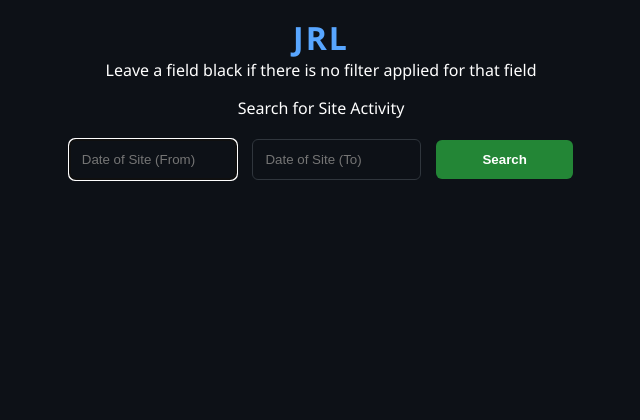
After one commit to ernmin/site-activity, a Flask app: page /date in a window 1280 px wide. The commit adds this page. Shown: the top 420 px of the page, without its empty margins (319-959 px from the left). Run offline with Flask 3, Linux system fonts and the light colour scheme.

Commit message:
Create files for searching for date Create 2 fields for date from and date to

```diff
--- a/front-end/app.py
+++ b/front-end/app.py
@@ -1,12 +1,21 @@
 from flask import Flask, render_template, request, jsonify
+# from date import
 import requests
 import pandas as pd
 
 app = Flask(__name__)
 
+# app.register_blueprint()
+
 @app.route('/')
 def index():
     return render_template('index.html')
+
+@app.route('/date')
+def date():
+    return render_template('date.html')
+
+#EXPLORE FLASK BLUEPRINTS
 
 
 @app.route("/rows", methods=['POST'])
--- /dev/null
+++ b/front-end/date.py
@@ -0,0 +1 @@
+from flask import Blueprint
--- /dev/null
+++ b/front-end/templates/date.html
@@ -0,0 +1,23 @@
+{% extends "base.html" %}
+
+{% block description %}
+        <div>Leave a field black if there is no filter applied for that field</div>
+{% endblock %}
+
+{% block content %}
+
+<div>Search for Site Activity</div>
+<form id="siteForm" class="form-container">
+        <input autocomplete="off" autofocus name="name" placeholder="Date of Site (From)" type="text" id="dateFrom">
+        <input autocomplete="off" autofocus name="name" placeholder="Date of Site (To)" type="text" id="dateTo">
+        <button type="submit">Search</button>
+</form>
+
+<div id="displayResult"></div>
+
+{% endblock %}
+
+{% block scripts %}
+    <!-- This puts the script tag into the base.html 'scripts' block -->
+    <script src="{{ url_for('static', filename='js/script_date.js') }}"></script>
+{% endblock %}
--- a/front-end/templates/index.html
+++ b/front-end/templates/index.html
@@ -7,8 +7,9 @@
 {% block content %}
 
 <div>Search for Site Activity</div>
-<form id="userIDForm" class="form-container">
-        <input autocomplete="off" autofocus name="name" placeholder="Date of Site" type="text" id="getID">
+<form id="siteForm" class="form-container">
+        <input autocomplete="off" autofocus name="name" placeholder="Date of Site (From)" type="text" id="dateFrom">
+        <input autocomplete="off" autofocus name="name" placeholder="Date of Site (To)" type="text" id="dateTo">
         <button type="submit">Search</button>
 </form>
 
```
Also changed, not shown: front-end/static/js/script.js (+40 -40 lines), front-end/static/js/script_date.js (added, +35 -0 lines).
